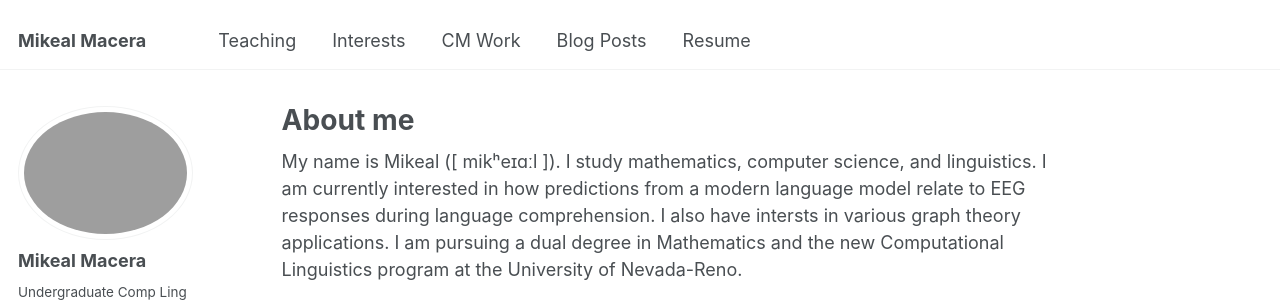
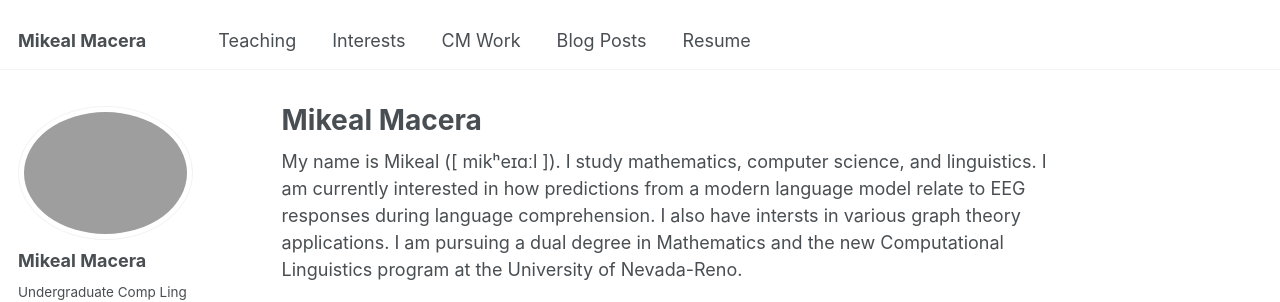
Before and after one commit to mikealmacera/mikealmacera.github.io, a Jekyll site: the page built from _pages/about.md, in a window 1280 px wide and 983 px high. Shown: the top 302 px of the window. Built offline with Jekyll 4.4.1, drawn with Linux system fonts in a browser that asks for light colours.

Commit message:
Update about.md

```diff
--- a/_pages/about.md
+++ b/_pages/about.md
@@ -1,6 +1,6 @@
 ---
 permalink: /
-title: "About me"
+title: "Mikeal Macera"
 author_profile: true
 redirect_from:
   - /about/
```
